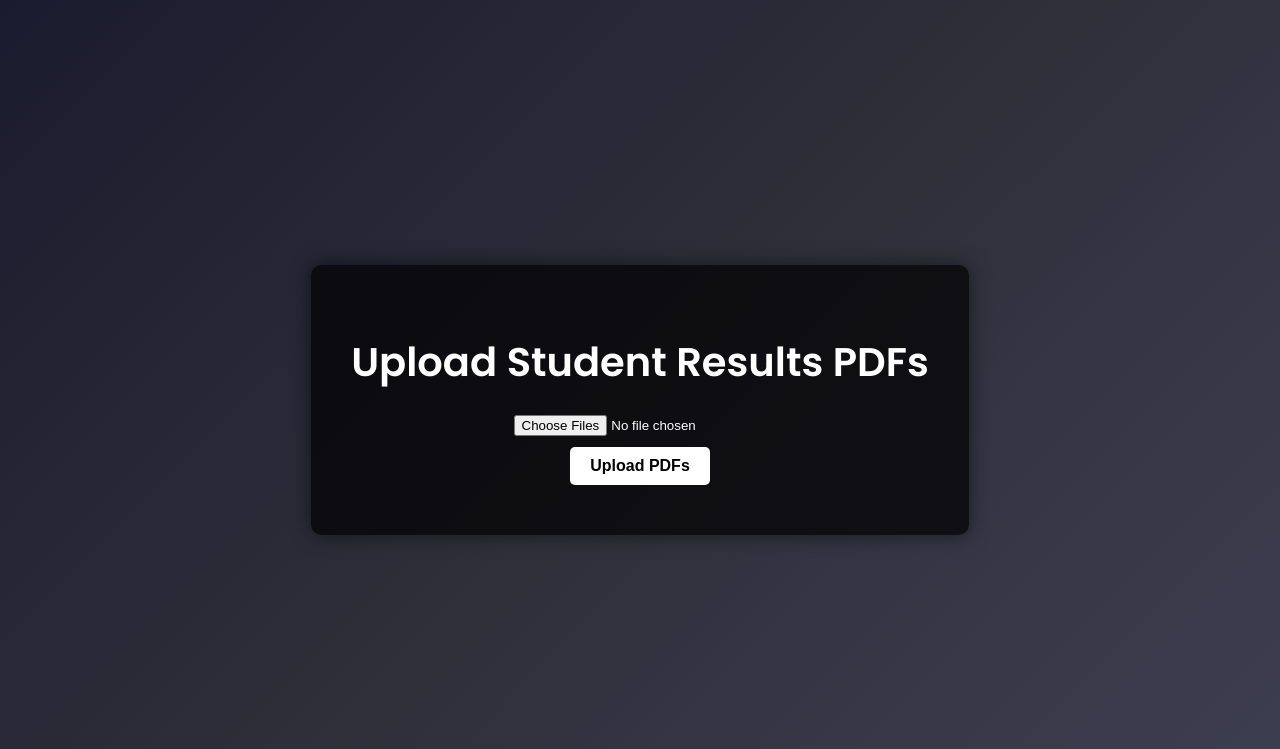
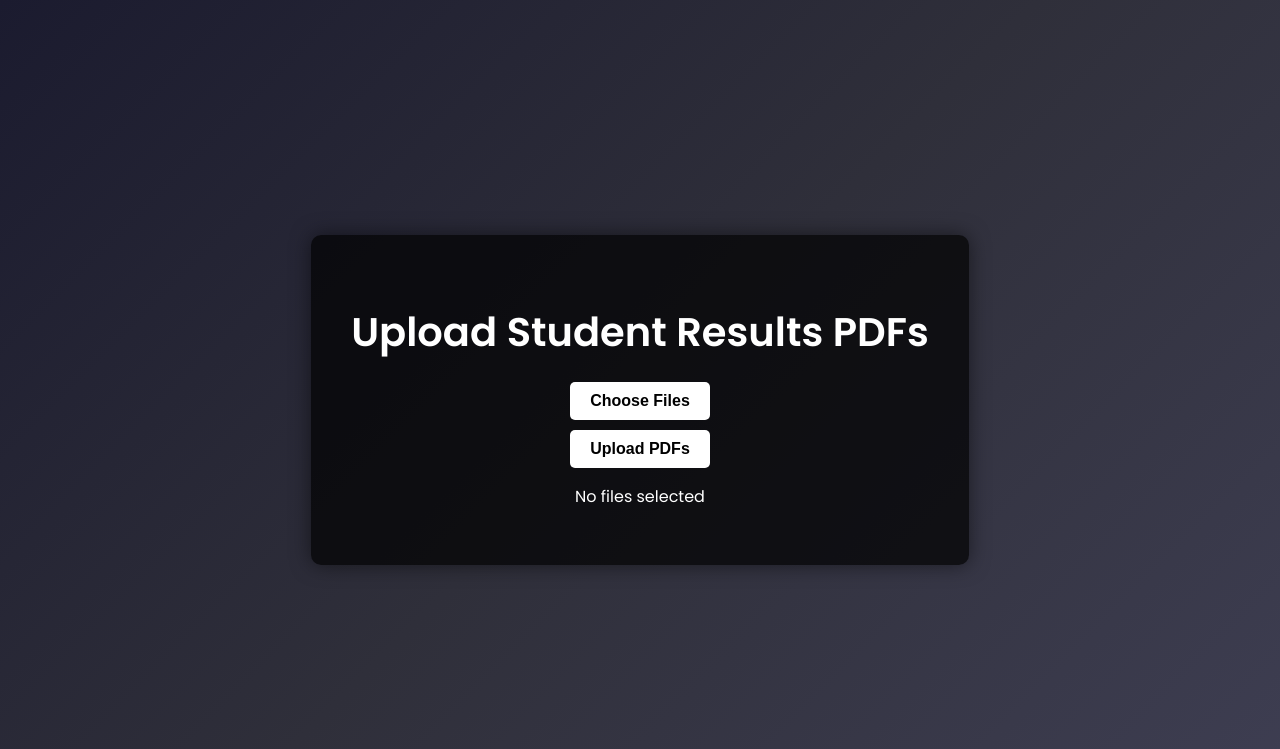
Before and after one commit to KarthikeyanJ04/AcadMaster, a Flask app: page /faculty-dashboard in a window 1280 px wide. Shown: the top 749 px of the page. Run offline with Flask 3, Linux system fonts and the light colour scheme; the visitor is signed in with stand-in values (Sample User, id 1); some libraries are stand-ins or nearby versions.

Commit message:
Multiple changes to frontend including adding of export as csv

```diff
--- a/app.py
+++ b/app.py
@@ -1,4 +1,4 @@
-from flask import Flask, request, jsonify, render_template, redirect, url_for, session, flash
+from flask import Flask, request, jsonify, render_template, redirect, url_for, session, flash, Response
 from flask_cors import CORS
 import bcrypt
 import mysql.connector
@@ -556,10 +556,37 @@ def faculty_login():
 # Example faculty dashboard route (redirected after login)
 @app.route('/faculty-dashboard')
 def faculty_dashboard():
+
     if 'faculty_logged_in' not in session:
         flash('Please log in first.', 'warning')
         return redirect(url_for('faculty_login'))
     return render_template('faculty_dashboard.html')  # Render the faculty dashboard page
+
+@app.route('/export_sgpa_csv', methods=['GET'])
+def export_sgpa_csv():
+    # Connect to the database
+    conn = get_db_connection()
+    cursor = conn.cursor()
+
+    # Query to select SGPA data
+    cursor.execute("SELECT USN, student_name, SGPA FROM students_sgpa")
+    rows = cursor.fetchall()
+
+    # Prepare the CSV file
+    def generate():
+        # Write header to CSV
+        yield 'USN,Student Name,SGPA\n'
+
+        # Write data rows
+        for row in rows:
+            yield f'{row[0]},{row[1]},{row[2]}\n'
+
+    # Close the database connection
+    cursor.close()
+    conn.close()
+
+    # Set the appropriate header for CSV file download
+    return Response(generate(), mimetype='text/csv', headers={'Content-Disposition': 'attachment;filename=sgpa_data.csv'})
 
 
 
--- a/templates/faculty_dashboard.html
+++ b/templates/faculty_dashboard.html
@@ -3,7 +3,7 @@
 <head>
     <meta charset="UTF-8">
     <meta name="viewport" content="width=device-width, initial-scale=1.0">
-    <title>Upload PDF</title>
+    <title>Upload Student Results PDFs</title>
     <link href="https://fonts.googleapis.com/css2?family=Poppins:wght@400;600&display=swap" rel="stylesheet">
     <style>
         body {
@@ -49,28 +49,41 @@
             cursor: pointer;
             font-size: 1rem;
             transition: all 0.3s ease;
-            margin: 10px 0; /* Add some margin to separate buttons */
-            display: block; /* Make button block-level */
-            width: fit-content; /* Fit button to its content */
-            margin-left: auto; /* Center button */
-            margin-right: auto; /* Center button */
+            margin: 10px 0;
+            display: block;
+            width: fit-content;
+            margin-left: auto;
+            margin-right: auto;
         }
 
         button:hover {
             background-color: #000;
             color: #fff;
         }
+
+        input[type="file"] {
+            display: none; /* Hide the default file input */
+        }
+
         #result-table {
             margin-left: auto;
             margin-right: auto;
+            margin-top: 20px;
+            display: none; /* Initially hidden */
         }
+
         #result-table th, #result-table td {
             padding: 10px;
             border: 1px solid #fff;
-            text-align: ;
+            text-align: center;
         }
+
         #result-table th {
             background-color: #444;
+        }
+
+        #export-btn {
+            display: none; /* Initially hidden */
         }
     </style>
 </head>
@@ -78,10 +91,18 @@
     <div class="container">
         <h1>Upload Student Results PDFs</h1>
         <form id="pdfForm" enctype="multipart/form-data">
-            <input type="file" name="pdf_files" accept=".pdf" multiple required>
+            <!-- Only this "Choose Files" button will work -->
+            <button type="button" id="select-files-btn">Choose Files</button>
+            <input type="file" name="pdf_files" accept=".pdf" multiple required id="file-input">
             <button type="submit">Upload PDFs</button>
+            <p id="file-count">No files selected</p>
         </form>
-        <table id="result-table" style="display: none;">
+
+        <!-- Export Button -->
+        <button id="export-btn">Export as CSV</button>
+
+        <!-- Results Table -->
+        <table id="result-table">
             <thead>
                 <tr>
                     <th>Name</th>
@@ -94,6 +115,20 @@
     </div>
 
     <script>
+        // Trigger file input when custom "Choose Files" button is clicked
+        document.getElementById('select-files-btn').addEventListener('click', function() {
+            // Open the hidden file input dialog
+            document.getElementById('file-input').click();
+        });
+
+        // Display selected files
+        document.getElementById('file-input').addEventListener('change', function() {
+            const files = document.getElementById('file-input').files;
+            if (files.length > 0) {
+                console.log(`Selected files: ${files.length}`);
+            }
+        });
+
         document.getElementById('pdfForm').addEventListener('submit', async function(e) {
             e.preventDefault();
             const formData = new FormData();
@@ -125,8 +160,43 @@
                 tableBody.appendChild(row);
             });
 
+            // Show the results table
             document.getElementById('result-table').style.display = 'table';
+            document.getElementById('export-btn').style.display = 'inline-block'; // Show the export button
         }
+
+        document.getElementById('export-btn').addEventListener('click', function() {
+    const table = document.getElementById('result-table');
+    const rows = Array.from(table.querySelectorAll('tr'));
+
+    // Skip the first row (header row) while generating CSV content
+    let csvContent = 'Name,University Seat Number,SGPA\n';
+
+    // Start from the second row (index 1) to skip the header row
+    rows.slice(1).forEach(row => {
+        const cols = Array.from(row.querySelectorAll('td'))
+            .map(col => col.innerText.trim())
+            .join(',');
+        csvContent += cols + '\n';
+    });
+
+    // Generate the CSV and trigger the download
+    const encodedUri = encodeURI('data:text/csv;charset=utf-8,' + csvContent);
+    const link = document.createElement('a');
+    link.setAttribute('href', encodedUri);
+    link.setAttribute('download', 'student_results.csv');
+    document.body.appendChild(link);
+    link.click();
+    document.body.removeChild(link);
+});
+
+document.querySelector('input[type="file"]').addEventListener('change', function() {
+    const fileCount = this.files.length;
+    const fileCountText = fileCount === 0 ? 'No files selected' : `${fileCount} file(s) selected`;
+    document.getElementById('file-count').textContent = fileCountText;
+});
+
+
     </script>
 </body>
 </html>
```
